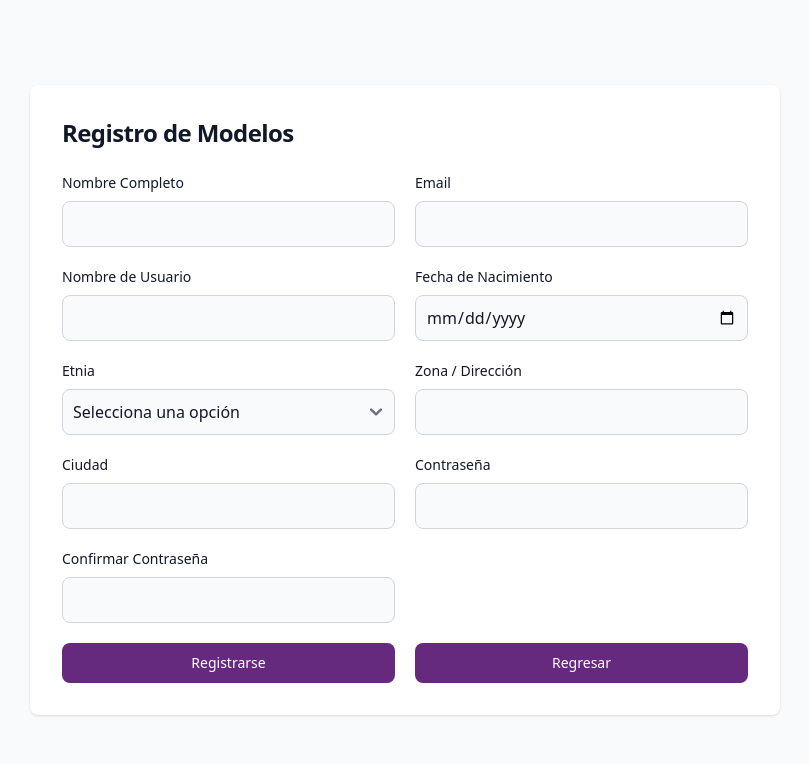
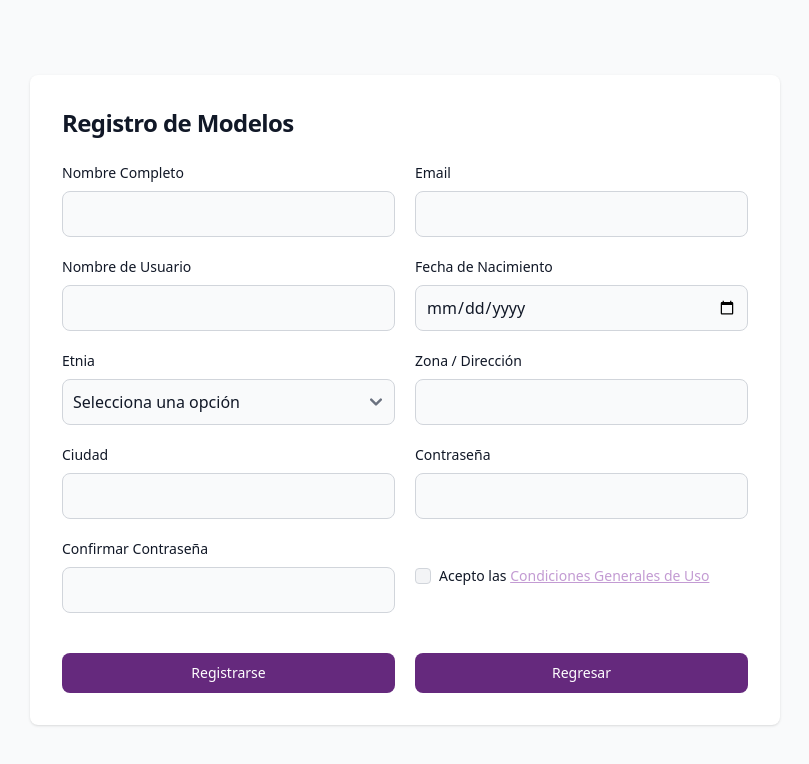
Before and after one commit to Waldid32/publicidad-modelos, a Next.js app: page /registerModel in a window 1280 px wide. Shown: the top 764 px of the page, without its empty margins (235-1044 px from the left). Built offline with nearby package versions, Linux system fonts and the light colour scheme.

Commit message:
feat: condicionesGenerales

```diff
--- a/app/registerModel/page.tsx
+++ b/app/registerModel/page.tsx
@@ -4,6 +4,7 @@ import { useState, useTransition } from 'react';
 import { useRouter } from 'next/navigation';
 import { toast } from 'sonner';
 import { registerModelsAction } from '@/actions/registerModelsAction';
+import Link from 'next/link';
 
 interface LocationSuggestion {
   formatted: string;
@@ -364,6 +365,29 @@ export default function RegisterModel() {
                   required
                 />
               </div>
+              {/* Checkbox de aceptación de términos */}
+              <div className="flex items-center">
+                <input
+                  type="checkbox"
+                  id="aceptoCondiciones"
+                  name="aceptoCondiciones"
+                  required
+                  className="w-4 h-4 text-primary bg-gray-100 border-gray-300 rounded focus:ring-primary focus:ring-2"
+                />
+                <label
+                  htmlFor="aceptoCondiciones"
+                  className="ml-2 text-sm text-gray-900"
+                >
+                  Acepto las{' '}
+                  <Link
+                    href="/condicionesGenerales"
+                    className="text-primary underline"
+                  >
+                    Condiciones Generales de Uso
+                  </Link>
+                </label>
+              </div>
+              <div></div>
               <div></div>
 
               <button
```
